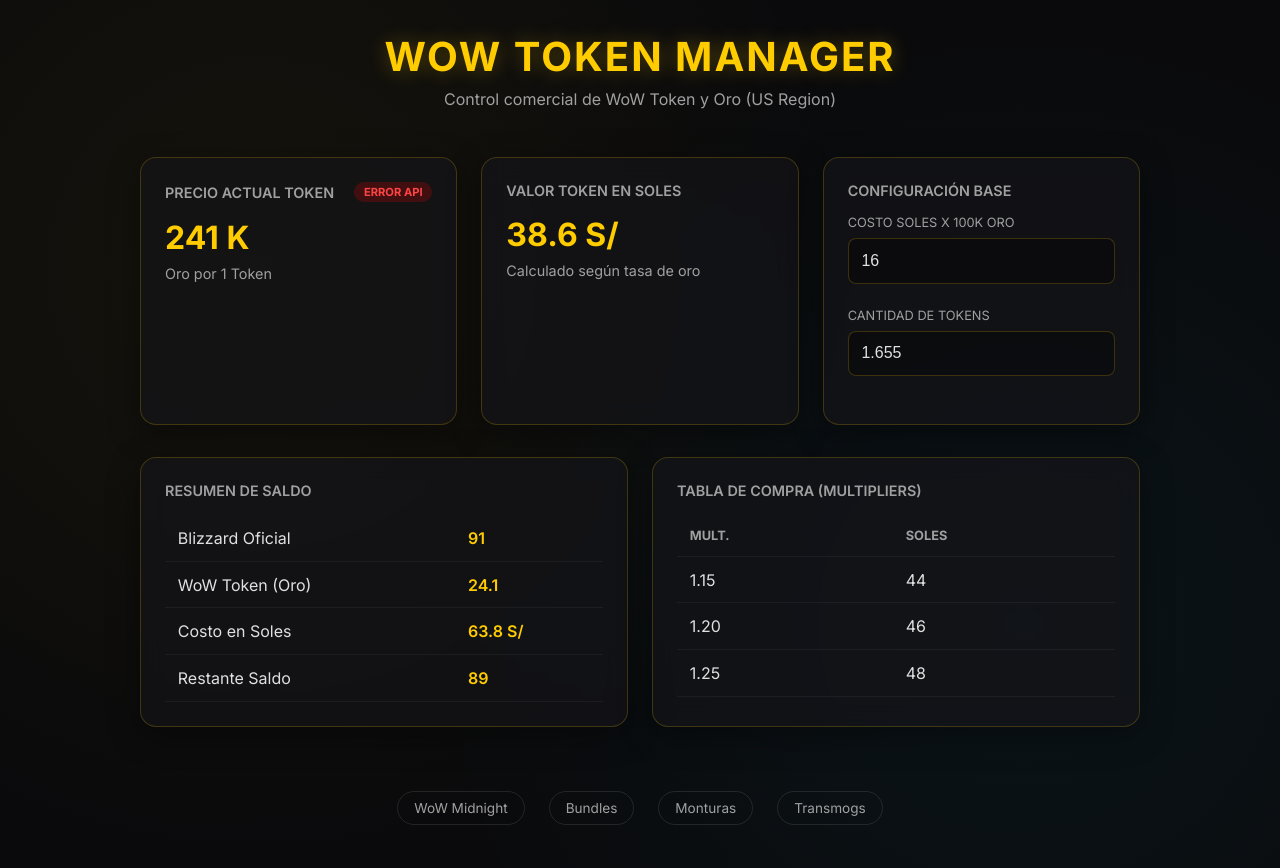
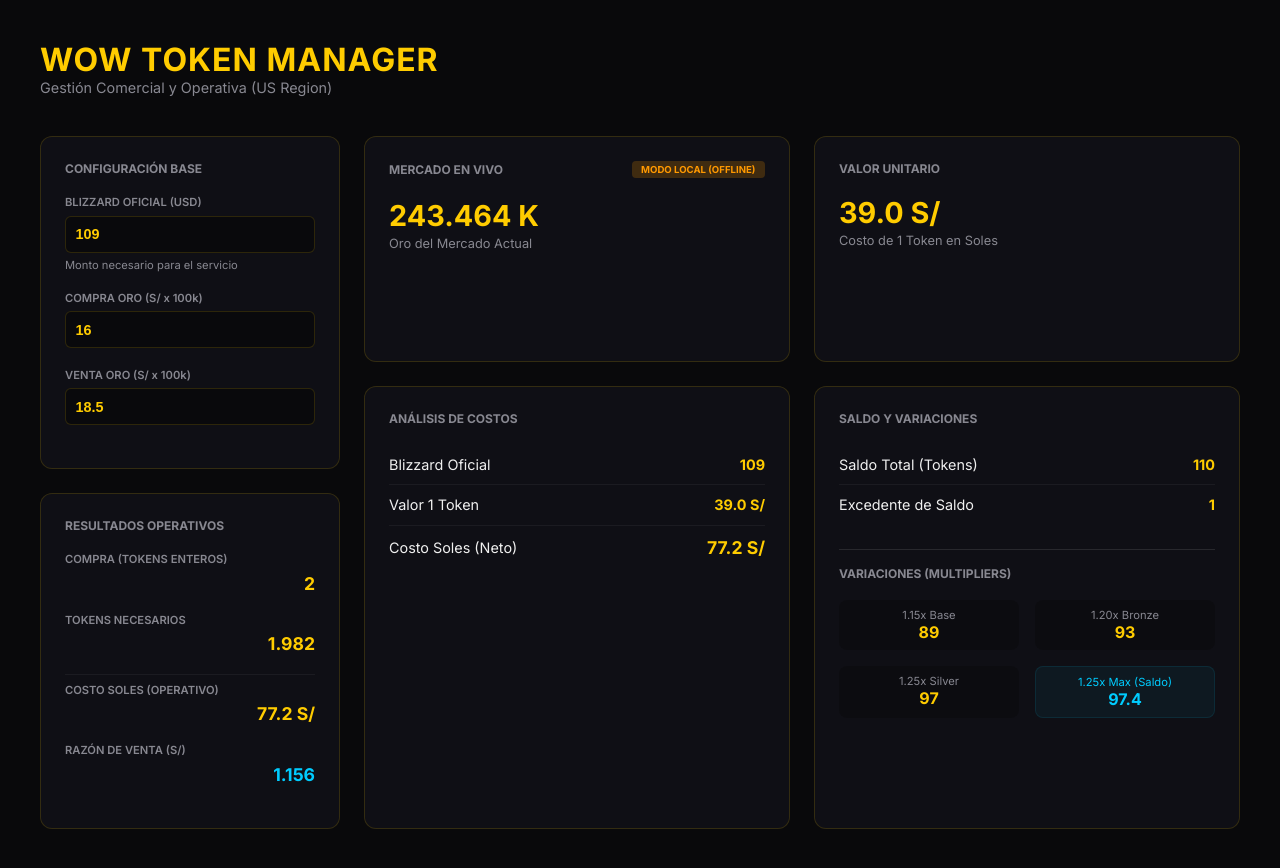
Before and after one commit to SylvanasIA/dgp, a plain HTML site: page index.html in a window 1280 px wide. Drawn offline with Linux system fonts and the light colour scheme; no server answers.

Commit message:
Add files via upload

```diff
--- a/index.html
+++ b/index.html
@@ -3,7 +3,7 @@
 <head>
     <meta charset="UTF-8">
     <meta name="viewport" content="width=device-width, initial-scale=1.0">
-    <title>WoW Token Dashboard | Control de Oro</title>
+    <title>WoW Token Manager | v3</title>
     <link rel="stylesheet" href="style.css">
     <link rel="preconnect" href="https://fonts.googleapis.com">
     <link rel="preconnect" href="https://fonts.gstatic.com" crossorigin>
@@ -13,100 +13,125 @@
     <div class="container">
         <header>
             <h1>WoW Token Manager</h1>
-            <p class="subtitle">Control comercial de WoW Token y Oro (US Region)</p>
+            <p class="subtitle">Gestión Comercial y Operativa (US Region)</p>
         </header>
 
-        <main>
-            <div class="grid">
-                <!-- Current Market Data -->
+        <main class="dashboard-layout">
+            <!-- Sidebar: Configuración -->
+            <aside class="sidebar">
+                <div class="card">
+                    <div class="card-title">CONFIGURACIÓN BASE</div>
+                    <div class="input-group">
+                        <label for="blizzard-input">BLIZZARD OFICIAL (USD)</label>
+                        <input type="number" id="blizzard-input" value="109" step="1">
+                        <p style="font-size: 0.7rem; color: var(--text-muted); margin-top: 0.3rem;">Monto necesario para el servicio</p>
+                    </div>
+                    <div class="input-group">
+                        <label for="gold-rate">COMPRA ORO (S/ x 100k)</label>
+                        <input type="number" id="gold-rate" value="16" step="0.1">
+                    </div>
+                    <div class="input-group">
+                        <label for="gold-rate-sell">VENTA ORO (S/ x 100k)</label>
+                        <input type="number" id="gold-rate-sell" value="18.5" step="0.1">
+                    </div>
+                </div>
+
+                <div class="card">
+                    <div class="card-title">RESULTADOS OPERATIVOS</div>
+                    <div class="input-group">
+                        <label>COMPRA (TOKENS ENTEROS)</label>
+                        <div id="whole-token-display" class="highlight" style="font-size: 1.1rem;">---</div>
+                    </div>
+                    <div class="input-group">
+                        <label>TOKENS NECESARIOS</label>
+                        <div id="decimal-token-display" class="highlight" style="font-size: 1.1rem;">---</div>
+                    </div>
+                    <div class="input-group" style="padding-top: 0.5rem; border-top: 1px solid rgba(255,255,255,0.05);">
+                        <label>COSTO SOLES (OPERATIVO)</label>
+                        <div id="op-cost-display" class="highlight" style="font-size: 1.1rem; color: var(--primary-gold);">---</div>
+                    </div>
+                    <div class="input-group">
+                        <label>RAZÓN DE VENTA (S/)</label>
+                        <div id="profit-ratio-display" class="highlight" style="font-size: 1.1rem; color: var(--accent-blue);">---</div>
+                    </div>
+                </div>
+            </aside>
+
+            <!-- Main Content -->
+            <section class="main-content">
+                <!-- Market Status -->
                 <div class="card">
                     <div class="card-title">
-                        PRECIO ACTUAL TOKEN
+                        MERCADO EN VIVO
                         <span id="status-badge" class="status-badge">Cargando...</span>
                     </div>
                     <div id="token-gold-price" class="card-value">--- K</div>
-                    <div class="card-subvalue">Oro por 1 Token</div>
+                    <div class="card-subvalue">Oro del Mercado Actual</div>
                 </div>
 
                 <div class="card">
-                    <div class="card-title">VALOR TOKEN EN SOLES</div>
+                    <div class="card-title">VALOR UNITARIO</div>
                     <div id="token-soles-price" class="card-value">--- S/</div>
-                    <div class="card-subvalue">Calculado según tasa de oro</div>
+                    <div class="card-subvalue">Costo de 1 Token en Soles</div>
                 </div>
 
-                <!-- Input Controls -->
+                <!-- Balance Analysis -->
                 <div class="card">
-                    <div class="card-title">CONFIGURACIÓN BASE</div>
-                    <div class="input-group">
-                        <label for="gold-rate">COSTO SOLES X 100K ORO</label>
-                        <input type="number" id="gold-rate" value="16" step="0.1">
-                    </div>
-                    <div class="input-group">
-                        <label for="token-count">CANTIDAD DE TOKENS</label>
-                        <input type="number" id="token-count" value="1.655" step="0.001">
-                    </div>
-                </div>
-            </div>
-
-            <div class="grid">
-                <!-- Analysis -->
-                <div class="card">
-                    <div class="card-title">RESUMEN DE SALDO</div>
+                    <div class="card-title">ANÁLISIS DE COSTOS</div>
                     <table class="data-table">
                         <tr>
                             <td>Blizzard Oficial</td>
-                            <td id="blizzard-official" class="highlight">---</td>
+                            <td id="blizzard-official-display" class="highlight">---</td>
                         </tr>
                         <tr>
-                            <td>WoW Token (Oro)</td>
+                            <td>Valor 1 Token</td>
                             <td id="wow-token-gold" class="highlight">---</td>
                         </tr>
                         <tr>
-                            <td>Costo en Soles</td>
-                            <td id="total-cost-soles" class="highlight">---</td>
-                        </tr>
-                        <tr>
-                            <td>Restante Saldo</td>
-                            <td id="balance-remaining" class="highlight">---</td>
+                            <td>Costo Soles (Neto)</td>
+                            <td id="total-cost-soles" class="highlight" style="font-size: 1.1rem;">---</td>
                         </tr>
                     </table>
                 </div>
 
-                <!-- Multipliers -->
+                <!-- Surplus & Multipliers -->
                 <div class="card">
-                    <div class="card-title">TABLA DE COMPRA (MULTIPLIERS)</div>
-                    <table class="data-table" id="multiplier-table">
-                        <thead>
-                            <tr>
-                                <th>Mult.</th>
-                                <th>Soles</th>
-                            </tr>
-                        </thead>
-                        <tbody>
-                            <tr>
-                                <td>1.15</td>
-                                <td id="mult-115">---</td>
-                            </tr>
-                            <tr>
-                                <td>1.20</td>
-                                <td id="mult-120">---</td>
-                            </tr>
-                            <tr>
-                                <td>1.25</td>
-                                <td id="mult-125">---</td>
-                            </tr>
-                        </tbody>
+                    <div class="card-title">SALDO Y VARIACIONES</div>
+                    <table class="data-table">
+                        <tr>
+                            <td>Saldo Total (Tokens)</td>
+                            <td id="balance-total" class="highlight">---</td>
+                        </tr>
+                        <tr>
+                            <td>Excedente de Saldo</td>
+                            <td id="surplus-display" class="highlight">---</td>
+                        </tr>
                     </table>
+
+                    <div style="margin-top: 1.5rem; border-top: 1px solid rgba(255,255,255,0.1); padding-top: 1rem;">
+                        <div class="card-title" style="font-size: 0.75rem;">VARIACIONES (MULTIPLIERS)</div>
+                        <div style="display: grid; grid-template-columns: 1fr 1fr; gap: 1rem; margin-top: 1rem;">
+                            <div style="text-align: center; background: rgba(0,0,0,0.2); padding: 0.5rem; border-radius: 8px;">
+                                <div style="font-size: 0.7rem; color: var(--text-muted);">1.15x Base</div>
+                                <div id="mult-115" class="highlight" style="text-align: center;">---</div>
+                            </div>
+                            <div style="text-align: center; background: rgba(0,0,0,0.2); padding: 0.5rem; border-radius: 8px;">
+                                <div style="font-size: 0.7rem; color: var(--text-muted);">1.20x Bronze</div>
+                                <div id="mult-120" class="highlight" style="text-align: center;">---</div>
+                            </div>
+                            <div style="text-align: center; background: rgba(0,0,0,0.2); padding: 0.5rem; border-radius: 8px;">
+                                <div style="font-size: 0.7rem; color: var(--text-muted);">1.25x Silver</div>
+                                <div id="mult-125" class="highlight" style="text-align: center;">---</div>
+                            </div>
+                            <div style="text-align: center; background: rgba(0,204,255,0.05); padding: 0.5rem; border-radius: 8px; border: 1px solid rgba(0,204,255,0.1);">
+                                <div style="font-size: 0.7rem; color: var(--accent-blue);">1.25x Max (Saldo)</div>
+                                <div id="mult-max" class="highlight" style="text-align: center; color: var(--accent-blue);">---</div>
+                            </div>
+                        </div>
+                    </div>
                 </div>
-            </div>
+            </section>
         </main>
-
-        <footer>
-            <a href="https://us.shop.battle.net/es-es/product/world-of-warmcraft-midnight" target="_blank">WoW Midnight</a>
-            <a href="https://us.shop.battle.net/es-es/family/world-of-warcraft#bundles" target="_blank">Bundles</a>
-            <a href="https://us.shop.battle.net/es-es/family/world-of-warcraft#mounts" target="_blank">Monturas</a>
-            <a href="https://us.shop.battle.net/es-es/family/world-of-warcraft#transmogs" target="_blank">Transmogs</a>
-        </footer>
     </div>
 
     <script src="script.js"></script>
--- a/script.js
+++ b/script.js
@@ -1,18 +1,29 @@
 const API_ENDPOINT = 'https://data.wowtoken.app/v2/current/retail.json';
+const TOKEN_BALANCE_VALUE = 55; // 1 Token = 55 balance units
 
 const elements = {
     tokenGoldPrice: document.getElementById('token-gold-price'),
     tokenSolesPrice: document.getElementById('token-soles-price'),
     statusBadge: document.getElementById('status-badge'),
     goldRateInput: document.getElementById('gold-rate'),
-    tokenCountInput: document.getElementById('token-count'),
-    blizzardOfficial: document.getElementById('blizzard-official'),
-    wowTokenGold: document.getElementById('wow-token-gold'),
+    goldRateSellInput: document.getElementById('gold-rate-sell'),
+    blizzardInput: document.getElementById('blizzard-input'),
+
+    // Display elements
+    decimalTokenDisplay: document.getElementById('decimal-token-display'),
+    wholeTokenDisplay: document.getElementById('whole-token-display'),
+    profitRatioDisplay: document.getElementById('profit-ratio-display'),
+    opCostDisplay: document.getElementById('op-cost-display'),
+    blizzardDisplay: document.getElementById('blizzard-official-display'),
+    wowTokenGold: document.getElementById('wow-token-gold'), // Renamed to "Soles per Token" in UI
     totalCostSoles: document.getElementById('total-cost-soles'),
-    balanceRemaining: document.getElementById('balance-remaining'),
+    surplusDisplay: document.getElementById('surplus-display'),
+    balanceTotal: document.getElementById('balance-total'),
+
     mult115: document.getElementById('mult-115'),
     mult120: document.getElementById('mult-120'),
-    mult125: document.getElementById('mult-125')
+    mult125: document.getElementById('mult-125'),
+    multMax: document.getElementById('mult-max')
 };
 
 let currentTokenGold = 0;
@@ -21,82 +32,96 @@
     try {
         elements.statusBadge.textContent = 'Actualizando...';
         elements.statusBadge.className = 'status-badge';
-
         const response = await fetch(API_ENDPOINT);
-        if (!response.ok) throw new Error('API Response Error');
-
+        if (!response.ok) throw new Error('API Error');
         const data = await response.json();
-
-        // El formato es ["timestamp", precio]
         if (data.us && Array.isArray(data.us)) {
             currentTokenGold = data.us[1];
         } else {
-            throw new Error('Formato de datos inválido');
+            throw new Error('Format Error');
         }
-
         updateUI();
-
         elements.statusBadge.textContent = 'En Vivo';
         elements.statusBadge.classList.add('status-live');
     } catch (error) {
         console.error('Fetch error:', error);
-
-        if (window.location.protocol === 'file:') {
-            elements.statusBadge.textContent = 'CORS Error (Local File)';
-            elements.statusBadge.title = 'Los navegadores bloquean peticiones API desde archivos locales. Funcionará correctamente al subirlo a GitHub.';
-        } else {
-            elements.statusBadge.textContent = 'Error API';
-        }
-
-        elements.statusBadge.style.background = 'rgba(255, 0, 0, 0.2)';
-        elements.statusBadge.style.color = '#ff4444';
-
-        // Use default values for calculations even if API fails
-        currentTokenGold = 241000; // Updated to match user's screenshot price
+        elements.statusBadge.textContent = 'Modo Local (Offline)';
+        elements.statusBadge.style.background = 'rgba(255, 153, 0, 0.2)';
+        elements.statusBadge.style.color = '#ff9900';
+        currentTokenGold = 243464;
         updateUI();
     }
 }
 
 function updateUI() {
-    const goldRate = parseFloat(elements.goldRateInput.value) || 0;
-    const tokenCount = parseFloat(elements.tokenCountInput.value) || 0;
+    const goldRateBuy = parseFloat(elements.goldRateInput?.value) || 0;
+    const goldRateSell = parseFloat(elements.goldRateSellInput?.value) || 0;
+    const blizzardNeeded = parseFloat(elements.blizzardInput?.value) || 109;
 
-    // 100k gold = goldRate (Soles)
-    const tokenSoles = (currentTokenGold * goldRate) / 100000;
-    const totalCost = tokenSoles * tokenCount;
+    // 1. Cantidad de WowTokens (Decimal) = Blizzard / 55
+    const decimalTokens = blizzardNeeded / TOKEN_BALANCE_VALUE;
 
-    // UI Updates
-    elements.tokenGoldPrice.textContent = `${(currentTokenGold / 1000).toLocaleString()} K`;
-    elements.tokenSolesPrice.textContent = `${tokenSoles.toFixed(1)} S/`;
+    // 2. Cantidad de tokens (Entero) = Math.ceil(decimalTokens)
+    const wholeTokens = Math.ceil(decimalTokens);
 
-    elements.blizzardOfficial.textContent = '91';
-    elements.wowTokenGold.textContent = `${(currentTokenGold / 10000).toFixed(1)}`;
-    elements.totalCostSoles.textContent = `${totalCost.toFixed(1)} S/`;
+    // 3. Valor de 1 Token en Soles = (Gold / 100k) * Rate
+    const solesPerToken = (currentTokenGold * goldRateBuy) / 100000;
 
-    elements.balanceRemaining.textContent = '89';
+    // 4. COSTO SOLES = Decimal Tokens * Soles per Token
+    const totalCost = decimalTokens * solesPerToken;
 
-    // Multipliers
-    const baseMult = (totalCost / tokenCount);
-    elements.mult115.textContent = `${(1.15 * baseMult).toFixed(0)}`;
-    elements.mult120.textContent = `${(1.20 * baseMult).toFixed(0)}`;
-    elements.mult125.textContent = `${(1.25 * baseMult).toFixed(0)}`;
+    // 5. SALDO TOTAL = Whole Tokens * 55
+    const saldoTotal = wholeTokens * TOKEN_BALANCE_VALUE;
 
-    // Save inputs
-    localStorage.setItem('goldRate', goldRate);
-    localStorage.setItem('tokenCount', tokenCount);
+    // 6. EXCEDENTE = Saldo Total - Blizzard Oficial
+    const excedente = saldoTotal - blizzardNeeded;
+
+    // 7. Razón de ganancia = Venta / Compra
+    const profitRatio = goldRateBuy > 0 ? (goldRateSell / goldRateBuy) : 0;
+
+    // --- Update UI Elements ---
+    if (elements.tokenGoldPrice) elements.tokenGoldPrice.textContent = `${(currentTokenGold / 1000).toLocaleString()} K`;
+    if (elements.tokenSolesPrice) elements.tokenSolesPrice.textContent = `${solesPerToken.toFixed(1)} S/`;
+
+    // Summary Table
+    if (elements.decimalTokenDisplay) elements.decimalTokenDisplay.textContent = decimalTokens.toFixed(3);
+    if (elements.wholeTokenDisplay) elements.wholeTokenDisplay.textContent = wholeTokens.toString();
+    if (elements.profitRatioDisplay) elements.profitRatioDisplay.textContent = profitRatio.toFixed(3);
+    if (elements.opCostDisplay) elements.opCostDisplay.textContent = `${totalCost.toFixed(1)} S/`;
+
+    if (elements.blizzardDisplay) elements.blizzardDisplay.textContent = blizzardNeeded.toString();
+    if (elements.wowTokenGold) elements.wowTokenGold.textContent = `${solesPerToken.toFixed(1)} S/`;
+    if (elements.totalCostSoles) elements.totalCostSoles.textContent = `${totalCost.toFixed(1)} S/`;
+    if (elements.surplusDisplay) elements.surplusDisplay.textContent = `${excedente.toFixed(0)}`;
+    if (elements.balanceTotal) elements.balanceTotal.textContent = `${saldoTotal.toFixed(0)}`;
+
+    // Multipliers (Based on Total Cost as seen in Case 3)
+    if (elements.mult115) elements.mult115.textContent = `${(totalCost * 1.15).toFixed(0)}`;
+    if (elements.mult120) elements.mult120.textContent = `${(totalCost * 1.20).toFixed(0)}`;
+    if (elements.mult125) elements.mult125.textContent = `${(totalCost * 1.25).toFixed(0)}`;
+
+    // VARIACION MAX: (Saldo Total / 55) * Valor Token * 1.25
+    // Saldo Total / 55 es igual a wholeTokens
+    if (elements.multMax) elements.multMax.textContent = `${(wholeTokens * solesPerToken * 1.25).toFixed(1)}`;
+
+    localStorage.setItem('goldRate', goldRateBuy);
+    localStorage.setItem('goldRateSell', goldRateSell);
+    localStorage.setItem('blizzardNeeded', blizzardNeeded);
 }
 
 // Event Listeners
-elements.goldRateInput.addEventListener('input', updateUI);
-elements.tokenCountInput.addEventListener('input', updateUI);
+elements.goldRateInput?.addEventListener('input', updateUI);
+elements.goldRateSellInput?.addEventListener('input', updateUI);
+elements.blizzardInput?.addEventListener('input', updateUI);
 
-// Init
 function init() {
     const savedRate = localStorage.getItem('goldRate');
-    const savedCount = localStorage.getItem('tokenCount');
+    const savedRateSell = localStorage.getItem('goldRateSell');
+    const savedBlizzard = localStorage.getItem('blizzardNeeded');
 
     if (savedRate) elements.goldRateInput.value = savedRate;
-    if (savedCount) elements.tokenCountInput.value = savedCount;
+    if (savedRateSell) elements.goldRateSellInput.value = savedRateSell;
+    if (savedBlizzard) elements.blizzardInput.value = savedBlizzard;
 
     fetchTokenPrice();
     setInterval(fetchTokenPrice, 300000);
--- a/style.css
+++ b/style.css
@@ -1,199 +1,98 @@
 :root {
     --primary-gold: #ffcc00;
     --secondary-gold: #b38f00;
-    --dark-bg: #0a0a0c;
-    --card-bg: rgba(20, 20, 25, 0.7);
-    --border-color: rgba(255, 204, 0, 0.2);
-    --text-main: #e0e0e0;
-    --text-muted: #a0a0a0;
+    --dark-bg: #09090b;
+    --card-bg: rgba(18, 18, 24, 0.8);
+    --border-color: rgba(255, 204, 0, 0.15);
+    --text-main: #f0f0f0;
+    --text-muted: #888891;
     --accent-blue: #00ccff;
-    --glass-blur: blur(12px);
+    --glass-blur: blur(16px);
 }
 
-* {
-    margin: 0;
-    padding: 0;
-    box-sizing: border-box;
-}
+* { margin: 0; padding: 0; box-sizing: border-box; }
 
 body {
-    font-family: 'Inter', -apple-system, BlinkMacSystemFont, "Segoe UI", Roboto, Helvetica, Arial, sans-serif;
+    font-family: 'Inter', system-ui, sans-serif;
     background-color: var(--dark-bg);
-    background-image:
-        radial-gradient(circle at 20% 30%, rgba(255, 204, 0, 0.05) 0%, transparent 50%),
-        radial-gradient(circle at 80% 70%, rgba(0, 204, 255, 0.05) 0%, transparent 50%);
     color: var(--text-main);
+    padding: 2.5rem;
     min-height: 100vh;
     display: flex;
-    flex-direction: column;
-    align-items: center;
-    padding: 2rem;
+    justify-content: center;
 }
 
 .container {
-    max-width: 1000px;
+    max-width: 1200px;
     width: 100%;
 }
 
-header {
-    text-align: center;
-    margin-bottom: 3rem;
+header { margin-bottom: 2.5rem; }
+h1 { color: var(--primary-gold); font-size: 2rem; text-transform: uppercase; letter-spacing: 1px; }
+.subtitle { color: var(--text-muted); font-size: 0.9rem; }
+
+.dashboard-layout {
+    display: grid;
+    grid-template-columns: 300px 1fr;
+    gap: 1.5rem;
 }
 
-h1 {
-    font-size: 2.5rem;
-    color: var(--primary-gold);
-    text-transform: uppercase;
-    letter-spacing: 2px;
-    text-shadow: 0 0 20px rgba(255, 204, 0, 0.3);
-    margin-bottom: 0.5rem;
-}
-
-.subtitle {
-    color: var(--text-muted);
-    font-size: 1rem;
-}
-
-.grid {
-    display: grid;
-    grid-template-columns: repeat(auto-fit, minmax(300px, 1fr));
-    gap: 1.5rem;
-    margin-bottom: 2rem;
-}
+.sidebar { display: flex; flex-direction: column; gap: 1.5rem; }
+.main-content { display: grid; grid-template-columns: repeat(2, 1fr); gap: 1.5rem; }
 
 .card {
     background: var(--card-bg);
     backdrop-filter: var(--glass-blur);
     border: 1px solid var(--border-color);
-    border-radius: 16px;
+    border-radius: 12px;
     padding: 1.5rem;
-    box-shadow: 0 8px 32px rgba(0, 0, 0, 0.4);
-    transition: transform 0.3s ease, border-color 0.3s ease;
-}
-
-.card:hover {
-    transform: translateY(-5px);
-    border-color: rgba(255, 204, 0, 0.5);
+    display: flex;
+    flex-direction: column;
 }
 
 .card-title {
-    font-size: 0.9rem;
-    font-weight: 600;
+    font-size: 0.75rem;
+    font-weight: 700;
     color: var(--text-muted);
     text-transform: uppercase;
-    margin-bottom: 1rem;
+    margin-bottom: 1.2rem;
     display: flex;
     justify-content: space-between;
     align-items: center;
 }
 
-.card-value {
-    font-size: 2rem;
-    font-weight: 700;
-    color: var(--primary-gold);
-}
+.card-value { font-size: 1.8rem; font-weight: 700; color: var(--primary-gold); }
+.card-subvalue { font-size: 0.8rem; color: var(--text-muted); margin-top: 0.2rem; }
 
-.card-subvalue {
-    font-size: 0.9rem;
-    color: var(--text-muted);
-    margin-top: 0.5rem;
-}
-
-.input-group {
-    margin-bottom: 1.5rem;
-}
-
-label {
-    display: block;
-    font-size: 0.8rem;
-    color: var(--text-muted);
-    margin-bottom: 0.5rem;
-    text-transform: uppercase;
-}
-
+.input-group { margin-bottom: 1.2rem; }
+label { display: block; font-size: 0.7rem; color: var(--text-muted); margin-bottom: 0.4rem; font-weight: 600; }
 input {
     width: 100%;
-    background: rgba(0, 0, 0, 0.3);
+    background: rgba(0, 0, 0, 0.4);
     border: 1px solid var(--border-color);
-    border-radius: 8px;
-    padding: 0.8rem;
-    color: var(--text-main);
-    font-size: 1rem;
+    border-radius: 6px;
+    padding: 0.6rem;
+    color: var(--primary-gold);
+    font-size: 0.9rem;
+    font-weight: 600;
     outline: none;
-    transition: border-color 0.3s ease;
 }
+input:focus { border-color: var(--primary-gold); }
 
-input:focus {
-    border-color: var(--primary-gold);
-}
-
-.data-table {
-    width: 100%;
-    border-collapse: collapse;
-    margin-top: 1rem;
-}
-
-.data-table th, .data-table td {
-    padding: 0.8rem;
-    text-align: left;
-    border-bottom: 1px solid rgba(255, 255, 255, 0.05);
-}
-
-.data-table th {
-    color: var(--text-muted);
-    font-size: 0.8rem;
-    text-transform: uppercase;
-}
-
-.highlight {
-    color: var(--primary-gold);
-    font-weight: 600;
-}
-
-footer {
-    margin-top: auto;
-    padding: 2rem;
-    display: flex;
-    gap: 1.5rem;
-    flex-wrap: wrap;
-    justify-content: center;
-}
-
-footer a {
-    color: var(--text-muted);
-    text-decoration: none;
-    font-size: 0.85rem;
-    padding: 0.5rem 1rem;
-    border: 1px solid rgba(255, 255, 255, 0.1);
-    border-radius: 20px;
-    transition: all 0.3s ease;
-}
-
-footer a:hover {
-    color: var(--primary-gold);
-    border-color: var(--primary-gold);
-    background: rgba(255, 204, 0, 0.05);
-}
+.data-table { width: 100%; border-collapse: collapse; }
+.data-table td { padding: 0.7rem 0; border-bottom: 1px solid rgba(255,255,255,0.05); font-size: 0.9rem; }
+.data-table tr:last-child td { border-bottom: none; }
+.highlight { color: var(--primary-gold); font-weight: 700; text-align: right; }
 
 .status-badge {
     padding: 0.2rem 0.6rem;
-    border-radius: 10px;
-    font-size: 0.7rem;
-    font-weight: 700;
-    text-transform: uppercase;
+    border-radius: 4px;
+    font-size: 0.6rem;
+    font-weight: 800;
 }
+.status-live { background: rgba(0, 204, 255, 0.1); color: var(--accent-blue); border: 1px solid rgba(0, 204, 255, 0.3); }
 
-.status-live {
-    background: rgba(0, 204, 255, 0.2);
-    color: var(--accent-blue);
-    border: 1px solid var(--accent-blue);
+@media (max-width: 1000px) {
+    .dashboard-layout { grid-template-columns: 1fr; }
+    .main-content { grid-template-columns: 1fr; }
 }
-
-@media (max-width: 600px) {
-    body {
-        padding: 1rem;
-    }
-    h1 {
-        font-size: 1.8rem;
-    }
-}
```
